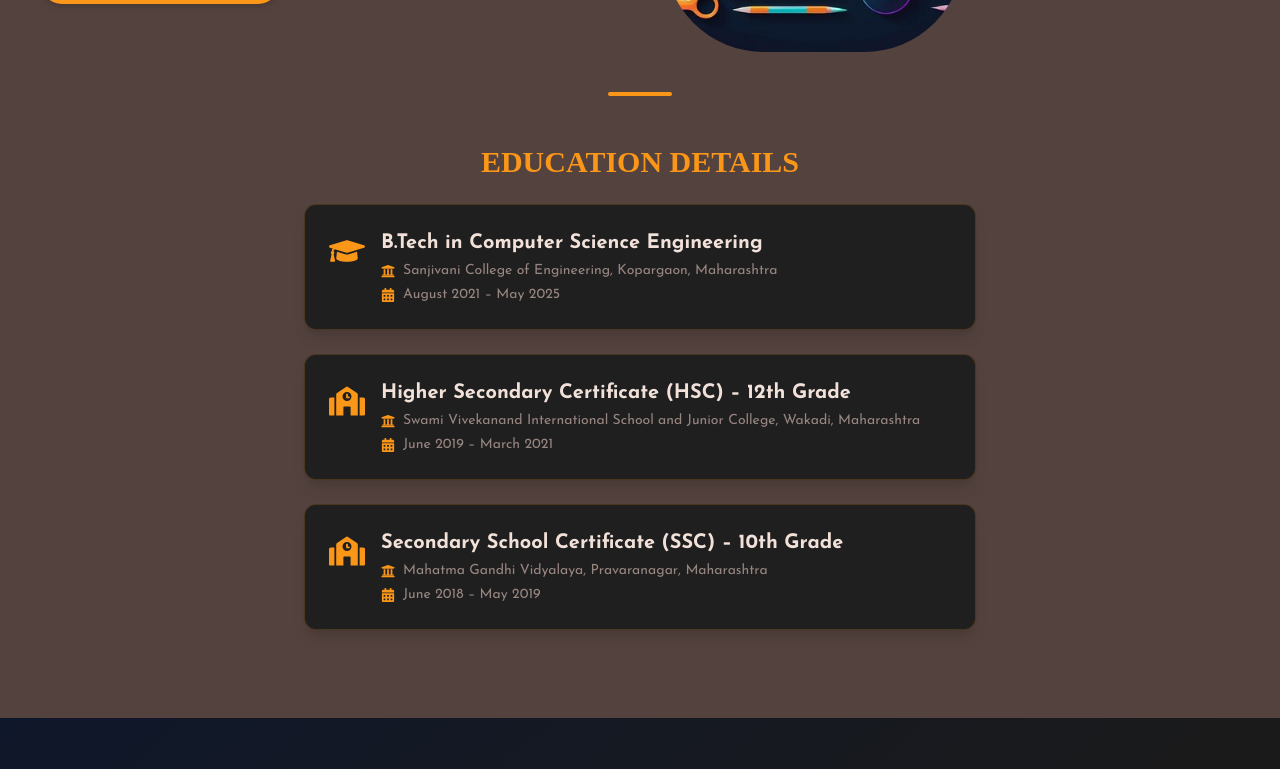
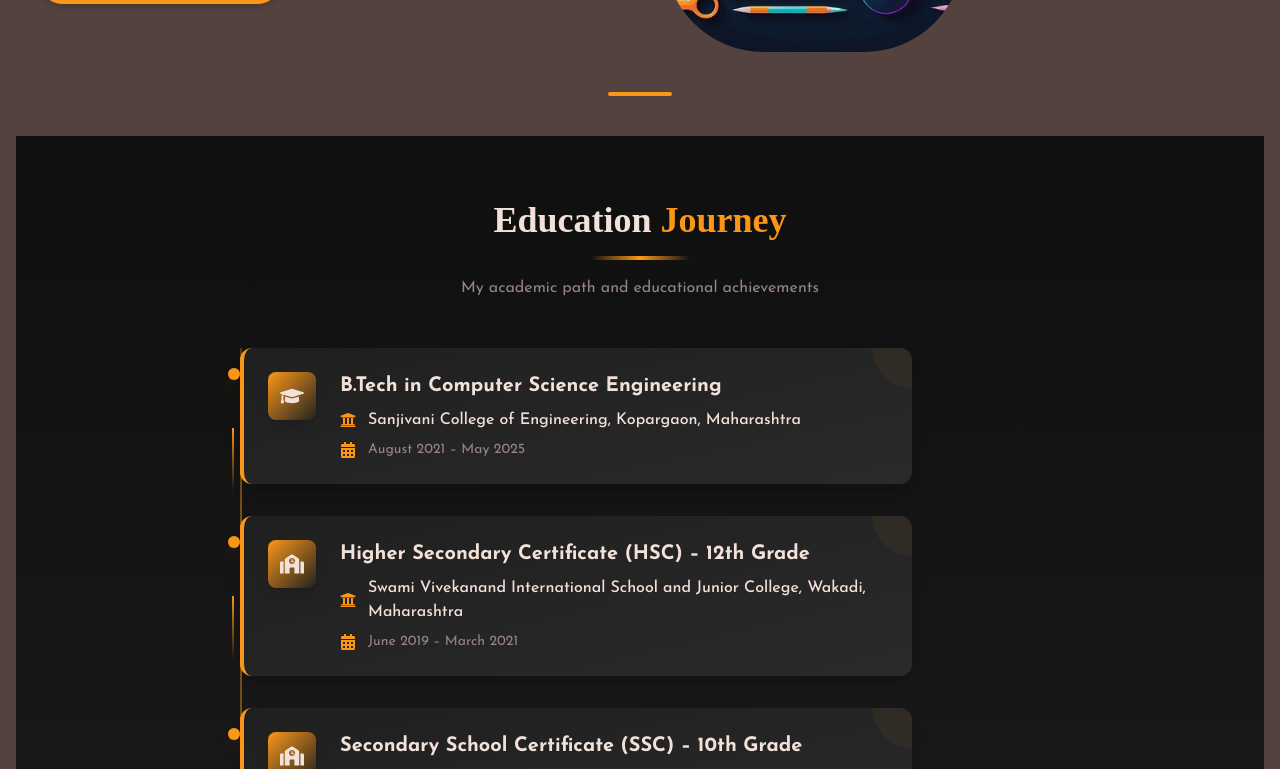
Before and after one commit to aherkaustubh16t/Personal_Portfolio, a React (Vite) app: page / in a window 1280 px wide. Shown: the part 1440-2209 px from the top of the page. Built offline with nearby package versions, Linux system fonts and the light colour scheme.

Commit message:
updated
Refactor EducationDetails component for improved styling and animation.

```diff
--- a/src/components/aboutMeSection/EducationDetails.jsx
+++ b/src/components/aboutMeSection/EducationDetails.jsx
@@ -4,6 +4,8 @@ import {
   FaCalendarAlt,
   FaGraduationCap,
   FaSchool,
+  FaMapMarkerAlt,
+  FaAward,
 } from "react-icons/fa";
 import { educationData } from "./educationData";
 import { motion, useAnimation } from "framer-motion";
@@ -12,71 +14,215 @@ import { useInView } from "framer-motion";
 
 // Pre-rendered icon components
 const iconMap = {
-  FaGraduationCap: <FaGraduationCap className="text-4xl text-orange mt-1" />,
-  FaSchool: <FaSchool className="text-4xl text-orange mt-1" />,
+  FaGraduationCap: <FaGraduationCap className="text-2xl text-white" />,
+  FaSchool: <FaSchool className="text-2xl text-white" />,
 };
 
 // Animation variants
-const fadeVariants = {
-  hidden: { opacity: 0, y: 50 },
-  visible: { opacity: 1, y: 0, transition: { duration: 0.6, ease: "easeOut" } },
-  exit: { opacity: 0, y: 50, transition: { duration: 0.4, ease: "easeIn" } },
+const containerVariants = {
+  hidden: { opacity: 0 },
+  visible: {
+    opacity: 1,
+    transition: {
+      staggerChildren: 0.2,
+      duration: 0.6
+    }
+  }
+};
+
+const cardVariants = {
+  hidden: {
+    opacity: 0,
+    y: 30,
+    scale: 0.95
+  },
+  visible: {
+    opacity: 1,
+    y: 0,
+    scale: 1,
+    transition: {
+      duration: 0.6,
+      ease: "easeOut"
+    }
+  },
+  exit: {
+    opacity: 0,
+    y: 20,
+    transition: { duration: 0.4, ease: "easeIn" }
+  },
+  hover: {
+    y: -5,
+    scale: 1.02,
+    boxShadow: "0 20px 40px rgba(255, 107, 0, 0.15)",
+    transition: { duration: 0.3, ease: "easeOut" }
+  }
 };
 
 // Memoized card component
-const EducationCard = React.memo(({ edu }) => {
+const EducationCard = React.memo(({ edu, index }) => {
   const icon = useMemo(() => iconMap[edu.icon], [edu.icon]);
 
+  const cardRef = useRef(null);
+  const cardInView = useInView(cardRef, { once: true, threshold: 0.1 });
+  const cardControls = useAnimation();
+
+  useEffect(() => {
+    if (cardInView) {
+      cardControls.start("visible");
+    }
+  }, [cardInView, cardControls]);
+
   return (
-    <div className="bg-[#1f1f1f] border border-orange/20 rounded-xl p-6 shadow-lg max-w-2xl mx-auto mb-6 flex items-start gap-4 transition duration-300 transform hover:scale-105 hover:drop-shadow-glow">
+    <motion.div
+      ref={cardRef}
+      variants={cardVariants}
+      initial="hidden"
+      animate={cardControls}
+      whileHover="hover"
+      className="relative"
+    >
+      {/* Timeline connector */}
+      {index < educationData.length - 1 && (
+        <div className="absolute left-6 top-20 w-0.5 h-16 bg-gradient-to-b from-orange to-transparent z-0" />
+      )}
+
+      {/* Timeline dot */}
+      <div className="absolute left-5 top-5 w-3 h-3 bg-orange rounded-full z-10 shadow-lg shadow-orange/30" />
+
+      <div className="bg-gradient-to-br from-[#1f1f1f] to-[#2a2a2a] border-l-4 border-orange rounded-xl p-6 shadow-lg max-w-2xl mx-auto mb-8 ml-8 relative overflow-hidden group">
+        {/* Background accent */}
+        <div className="absolute top-0 right-0 w-20 h-20 bg-orange/5 rounded-full -translate-y-10 translate-x-10 group-hover:scale-150 transition-transform duration-500" />
+
+        <div className="flex items-start gap-6 relative z-10">
+          {/* Icon container */}
+          <div className="flex-shrink-0 w-12 h-12 bg-gradient-to-br from-orange to-amber-600 rounded-lg flex items-center justify-center shadow-lg">
             {icon}
-      <div>
-        <h4 className="text-xl font-bold text-white mb-1">{edu.level}</h4>
-        <div className="flex flex-col text-lightGrey text-sm">
-          <span className="flex items-center gap-2">
-            <FaUniversity className="text-orange" />
-            {edu.institute}
+          </div>
+
+          <div className="flex-1">
+            <h4 className="text-xl font-bold text-white mb-2 group-hover:text-orange transition-colors duration-300">
+              {edu.level}
+            </h4>
+
+            <div className="space-y-2 text-gray-300">
+              {/* Institute with location */}
+              <div className="flex items-center gap-3">
+                <FaUniversity className="text-orange flex-shrink-0" />
+                <span className="font-medium text-white">{edu.institute}</span>
+                {edu.location && (
+                  <>
+                    <span className="text-gray-500">•</span>
+                    <span className="flex items-center gap-1 text-sm text-gray-400">
+                      <FaMapMarkerAlt className="text-orange/70" />
+                      {edu.location}
                     </span>
-          <span className="flex items-center gap-2 mt-1">
-            <FaCalendarAlt className="text-orange" />
-            {edu.duration}
+                  </>
+                )}
+              </div>
+
+              {/* Duration */}
+              <div className="flex items-center gap-3">
+                <FaCalendarAlt className="text-orange flex-shrink-0" />
+                <span className="text-sm">{edu.duration}</span>
+                {edu.gpa && (
+                  <>
+                    <span className="text-gray-500">•</span>
+                    <span className="flex items-center gap-1 text-sm text-amber-400 font-medium">
+                      <FaAward className="text-amber-400" />
+                      GPA: {edu.gpa}
                     </span>
+                  </>
+                )}
+              </div>
+
+              {/* Description */}
+              {edu.description && (
+                <p className="text-sm text-gray-400 mt-3 leading-relaxed">
+                  {edu.description}
+                </p>
+              )}
+
+              {/* Skills */}
+              {edu.skills && (
+                <div className="flex flex-wrap gap-2 mt-3">
+                  {edu.skills.map((skill, idx) => (
+                    <span
+                      key={idx}
+                      className="px-3 py-1 bg-orange/10 text-orange text-xs rounded-full border border-orange/20"
+                    >
+                      {skill}
+                    </span>
+                  ))}
+                </div>
+              )}
             </div>
           </div>
         </div>
+      </div>
+    </motion.div>
   );
 });
 
 const EducationDetails = () => {
   const ref = useRef(null);
-  const inView = useInView(ref, { threshold: 0.5 });
+  const inView = useInView(ref, { threshold: 0.3, once: true });
   const controls = useAnimation();
 
   useEffect(() => {
     if (inView) {
       controls.start("visible");
-    } else {
-      controls.start("exit");
     }
   }, [inView, controls]);
 
   return (
+    <section ref={ref} id="education" className="py-16 bg-gradient-to-b from-[#0f0f0f] to-[#1a1a1a]">
+      <div className="container mx-auto px-4 max-w-4xl">
         <motion.div
-      ref={ref}
-      id="education"
-      variants={fadeVariants}
+          variants={containerVariants}
           initial="hidden"
           animate={controls}
-      className="mt-12"
         >
-      <h3 className="text-3xl font-semibold text-orange uppercase mb-6 text-center font-customSerif">
-        Education Details
-      </h3>
+          {/* Section Header */}
+          <div className="text-center mb-12">
+            <motion.h3
+              initial={{ opacity: 0, y: 20 }}
+              animate={inView ? { opacity: 1, y: 0 } : {}}
+              transition={{ duration: 0.6 }}
+              className="text-4xl font-bold text-white mb-4 font-customSerif"
+            >
+              Education <span className="text-orange">Journey</span>
+            </motion.h3>
+            <motion.div
+              initial={{ opacity: 0, width: 0 }}
+              animate={inView ? { opacity: 1, width: 100 } : {}}
+              transition={{ duration: 0.8, delay: 0.2 }}
+              className="h-1 bg-gradient-to-r from-transparent via-orange to-transparent mx-auto"
+            />
+            <motion.p
+              initial={{ opacity: 0 }}
+              animate={inView ? { opacity: 1 } : {}}
+              transition={{ duration: 0.6, delay: 0.4 }}
+              className="text-gray-400 mt-4 max-w-2xl mx-auto"
+            >
+              My academic path and educational achievements
+            </motion.p>
+          </div>
 
-      {educationData.map((edu) => (
-        <EducationCard key={edu.id} edu={edu} />
+          {/* Timeline */}
+          <div className="relative">
+            {/* Vertical timeline line */}
+            <div className="absolute left-8 top-0 bottom-0 w-0.5 bg-gradient-to-b from-orange/30 via-orange/50 to-orange/30 z-0" />
+
+            {/* Education Cards */}
+            <div className="space-y-2">
+              {educationData.map((edu, index) => (
+                <EducationCard key={edu.id} edu={edu} index={index} />
               ))}
+            </div>
+          </div>
         </motion.div>
+      </div>
+    </section>
   );
 };
 
```
Lines whose indentation alone changed are shown as unchanged.
